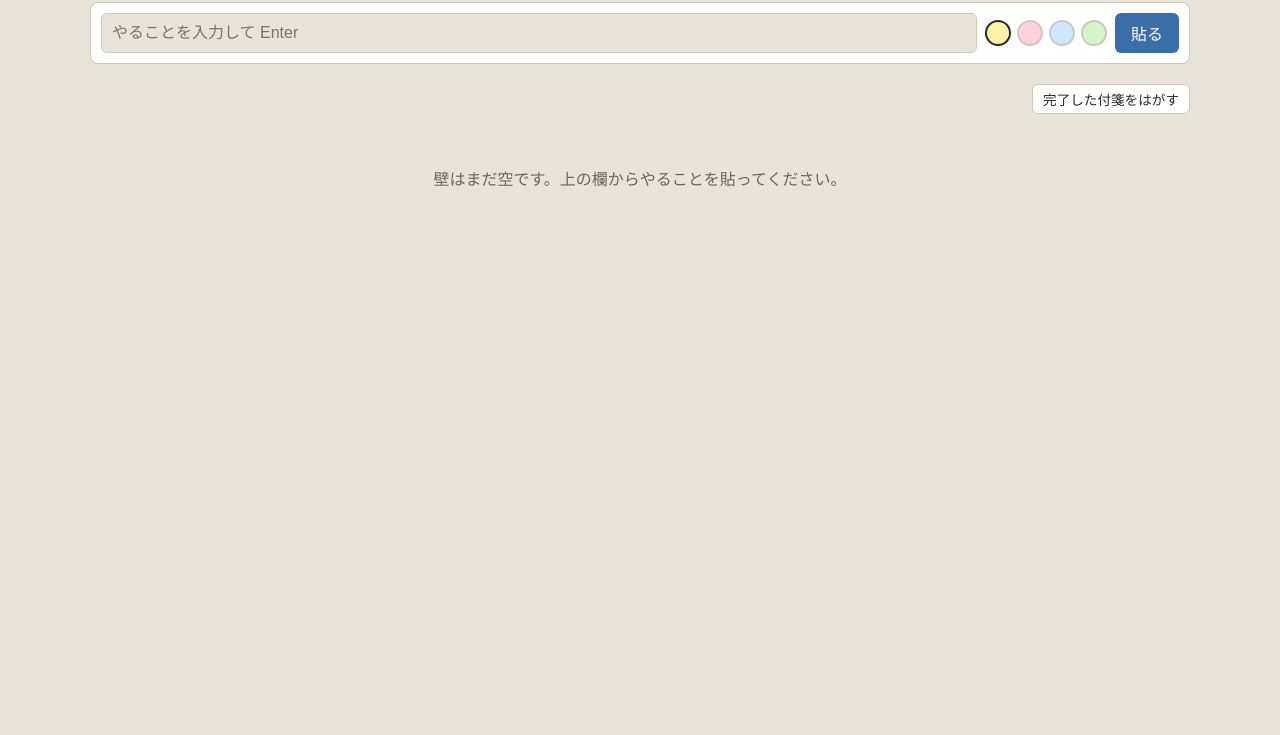
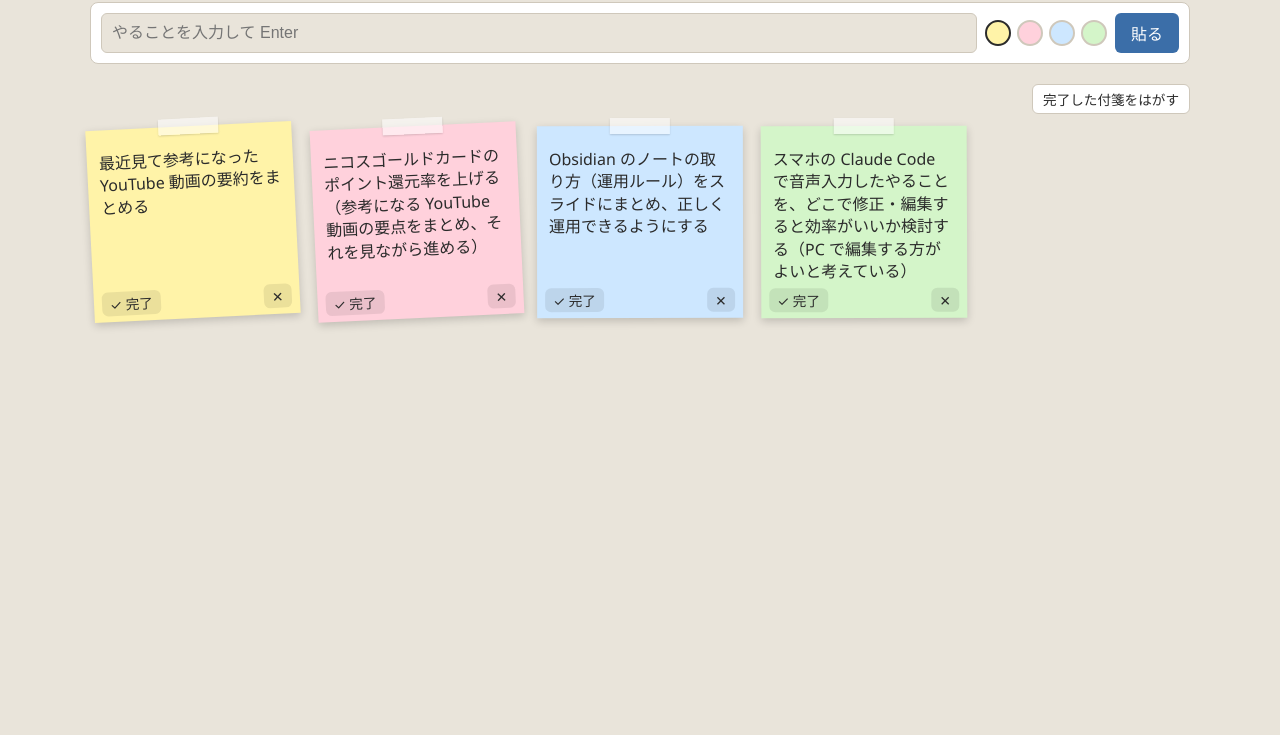
Before and after one commit to ojirou/web_page, a plain HTML site: page todo.html in a window 1280 px wide. Shown: the part 65-800 px from the top of the page. Drawn offline with Linux system fonts and the light colour scheme.

Commit message:
やることを4件登録し、todos.json から壁に取り込めるようにする
リポジトリの todos.json に書いたやることを壁に自動で貼る。
一度取り込んだものは記録し、壁ではがしても再表示しない。

Co-Authored-By: Claude Opus 5.5 <noreply@anthropic.com>
Claude-Session: https://claude.ai/code/session_01DRJ2iKqrAeq4GvWvD7FYTd

```diff
--- a/todo.html
+++ b/todo.html
@@ -306,6 +306,49 @@
   });
 
   render();
+
+  // todos.json（リポジトリで管理）に追加されたやることを取り込む。
+  // 一度取り込んだ id は記録し、壁ではがしても再び貼られないようにする。
+  var IMPORTED_KEY = "todo-wall-imported-v1";
+  function loadImported() {
+    try {
+      var ids = JSON.parse(localStorage.getItem(IMPORTED_KEY));
+      return Array.isArray(ids) ? ids : [];
+    } catch (e) {
+      return [];
+    }
+  }
+  if (window.fetch) {
+    fetch("todos.json", { cache: "no-cache" })
+      .then(function (res) { return res.ok ? res.json() : []; })
+      .then(function (items) {
+        if (!Array.isArray(items)) return;
+        var imported = loadImported();
+        var added = false;
+        items.forEach(function (item) {
+          if (!item || typeof item.id !== "string" || typeof item.text !== "string") return;
+          if (imported.indexOf(item.id) >= 0) return;
+          imported.push(item.id);
+          if (todos.some(function (t) { return t.id === item.id; })) return;
+          todos.push({
+            id: item.id,
+            text: item.text,
+            color: COLORS.indexOf(item.color) >= 0 ? item.color : "yellow",
+            done: false,
+            tilt: Math.round((Math.random() * 6 - 3) * 10) / 10
+          });
+          added = true;
+        });
+        try {
+          localStorage.setItem(IMPORTED_KEY, JSON.stringify(imported));
+        } catch (e) { /* 保存できない環境では毎回取り込み直す */ }
+        if (added) {
+          save();
+          render();
+        }
+      })
+      .catch(function () { /* todos.json が無い・読めない場合は何もしない */ });
+  }
 })();
 </script>
 </body>
--- /dev/null
+++ b/todos.json
@@ -0,0 +1,22 @@
+[
+  {
+    "id": "2026-10-11-youtube-summary",
+    "text": "最近見て参考になった YouTube 動画の要約をまとめる",
+    "color": "yellow"
+  },
+  {
+    "id": "2026-10-11-nicos-gold-points",
+    "text": "ニコスゴールドカードのポイント還元率を上げる（参考になる YouTube 動画の要点をまとめ、それを見ながら進める）",
+    "color": "pink"
+  },
+  {
+    "id": "2026-10-11-obsidian-slides",
+    "text": "Obsidian のノートの取り方（運用ルール）をスライドにまとめ、正しく運用できるようにする",
+    "color": "blue"
+  },
+  {
+    "id": "2026-10-11-edit-workflow",
+    "text": "スマホの Claude Code で音声入力したやることを、どこで修正・編集すると効率がいいか検討する（PC で編集する方がよいと考えている）",
+    "color": "green"
+  }
+]
```
